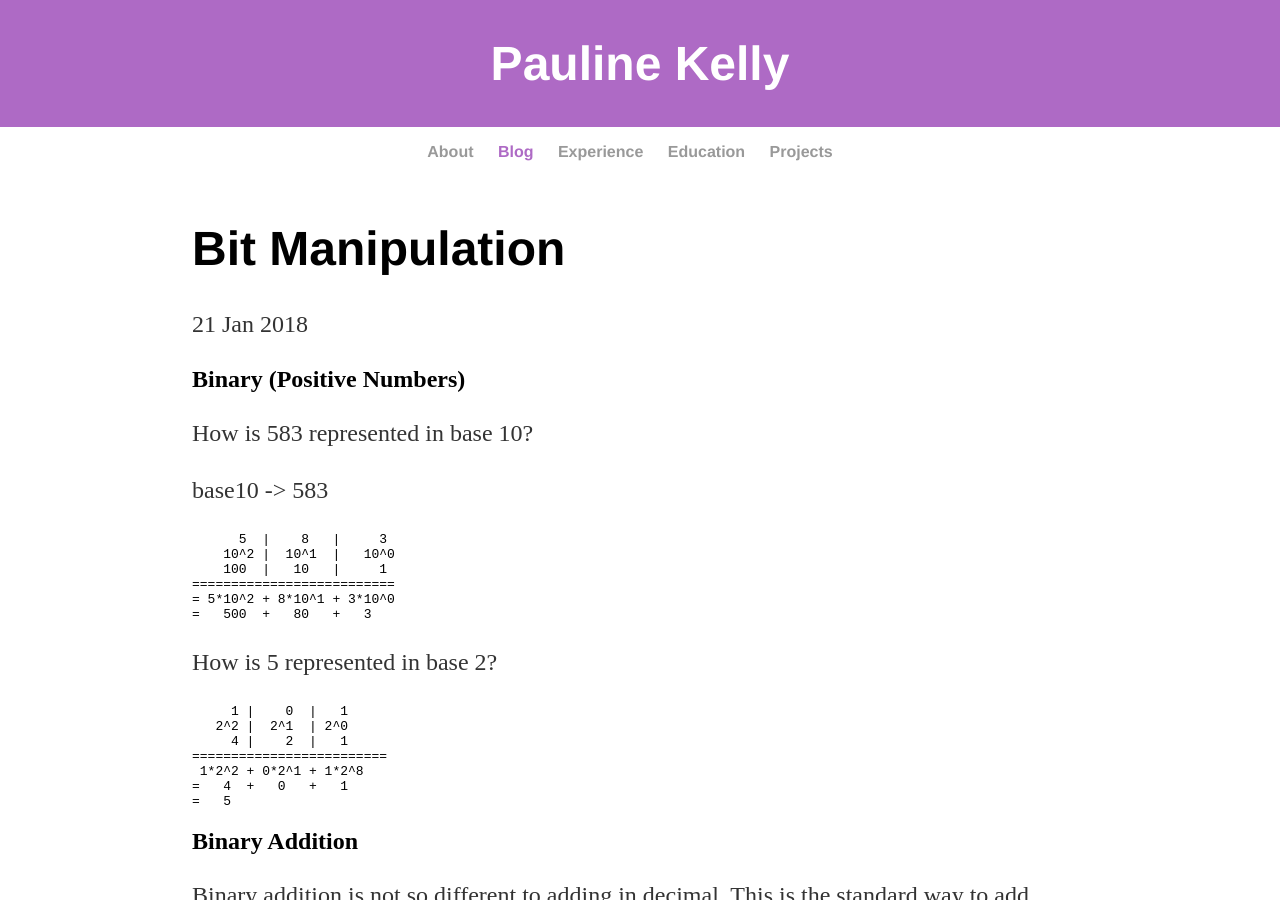
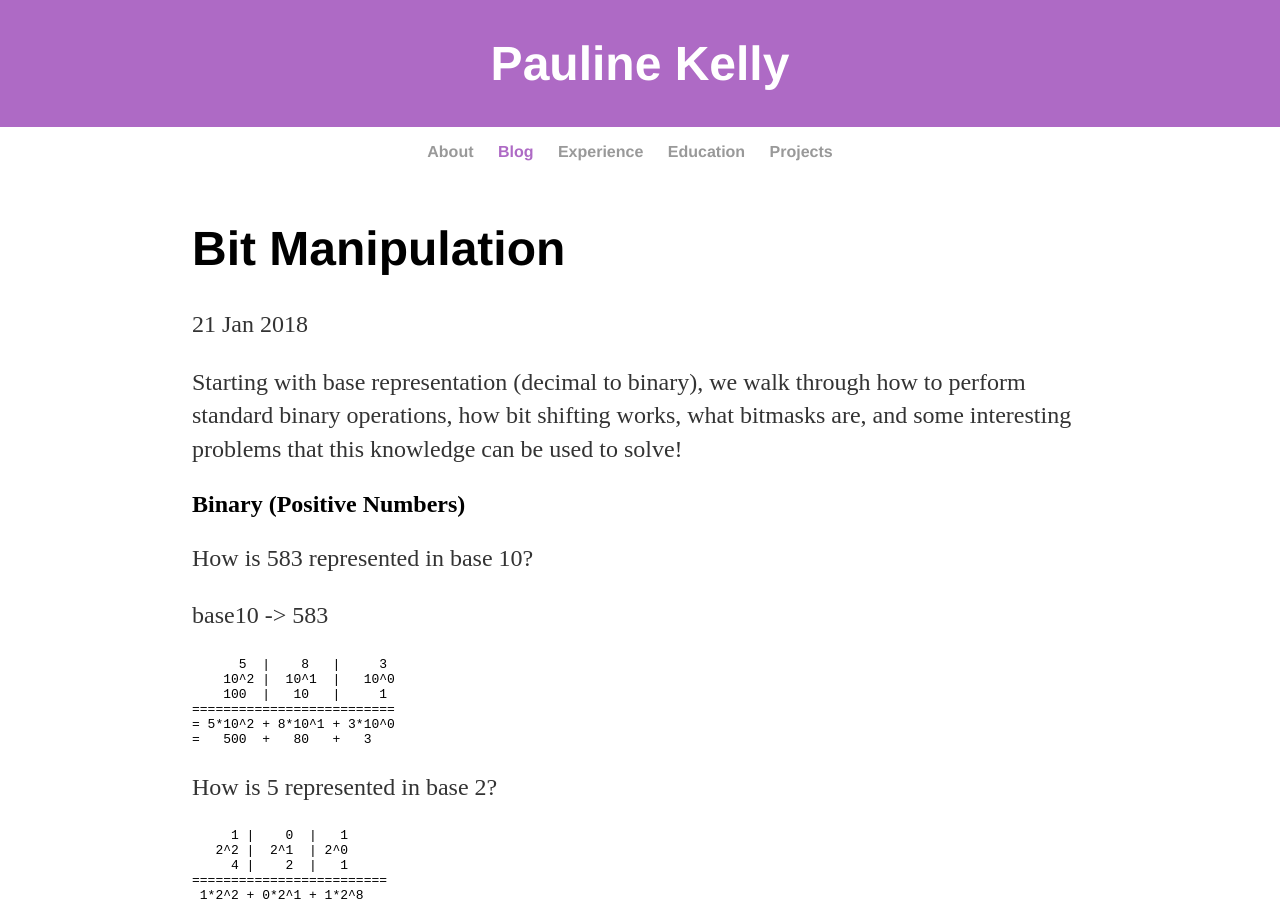
Before and after one commit to Sebbenbear/sebbenbear.github.io, a Jekyll site: the page built from _posts/2018-1-21-bit-manipulation.md, in a window 1280 px wide and 900 px high. Built offline with Jekyll 4.4.1, drawn with Linux system fonts in a browser that asks for light colours.

Commit message:
notes for 1-21

```diff
--- a/_posts/2018-1-21-bit-manipulation.md
+++ b/_posts/2018-1-21-bit-manipulation.md
@@ -3,6 +3,10 @@ layout: post
 title: Bit Manipulation
 date: 2018-1-21
 ---
+
+Starting with base representation (decimal to binary), we walk through how to perform standard binary operations, how bit shifting works, what bitmasks are, and some interesting problems that this knowledge can be used to solve!
+<!--break-->
+
 ## Binary (Positive Numbers)
 
 How is 583 represented in base 10?
```
